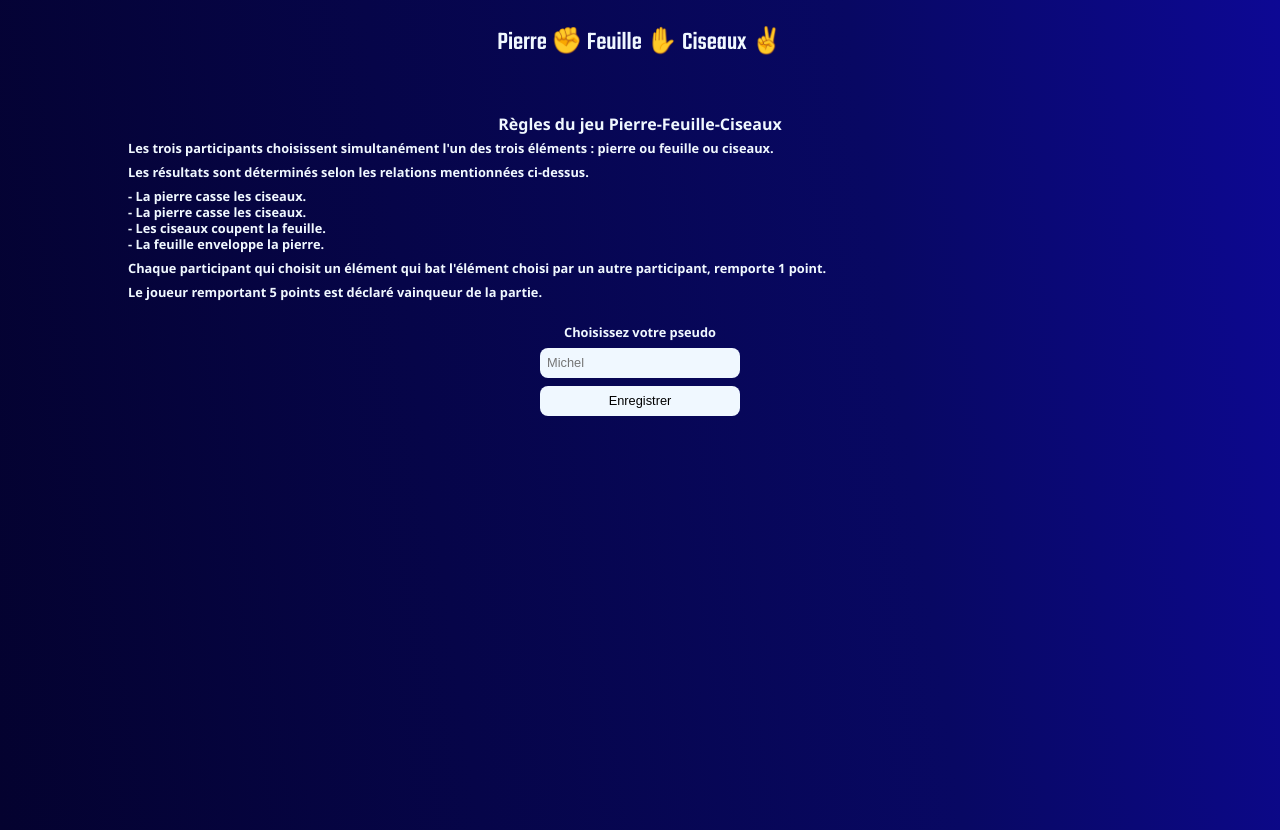
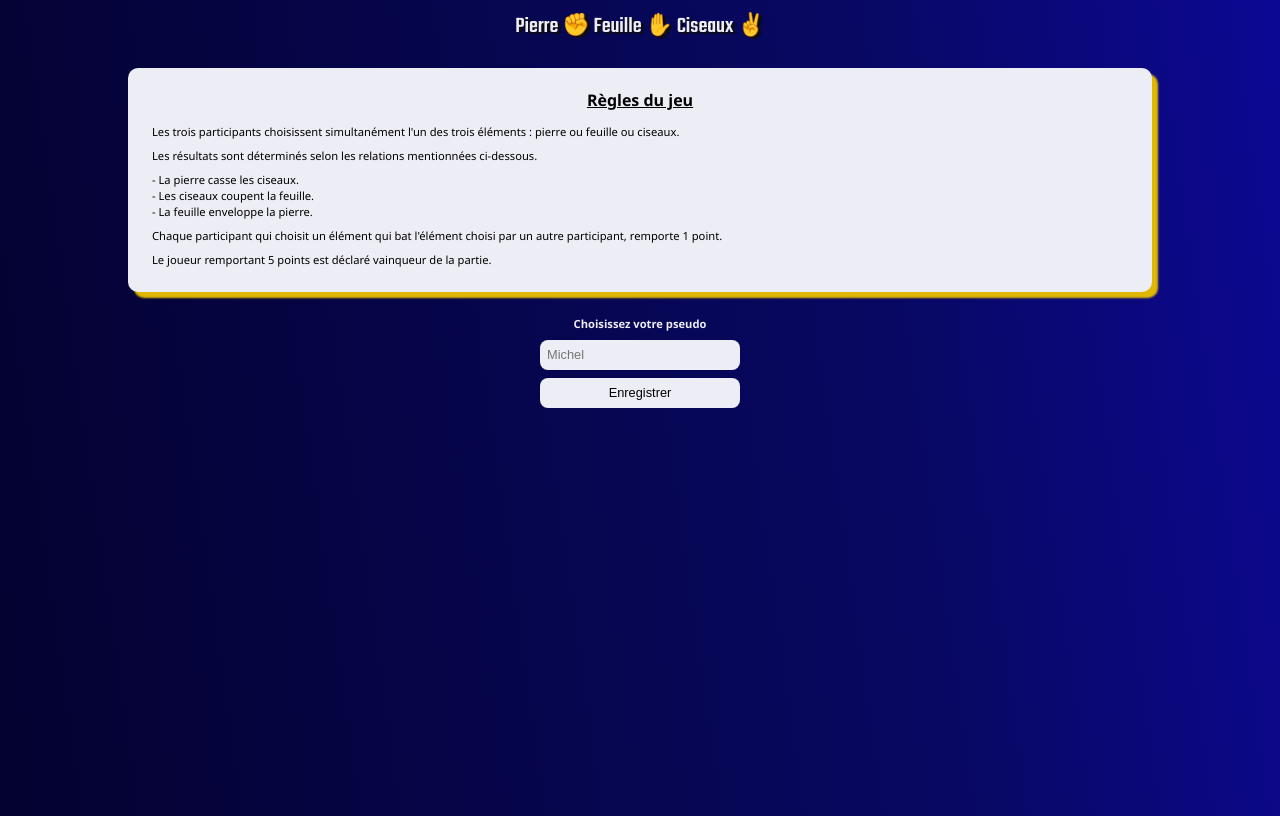
Before and after one commit to Jeremy-Nourri/pierre-feuille-ciseaux, a plain HTML site: page index.html in a window 1280 px wide. Drawn offline with Linux system fonts and the light colour scheme.

Commit message:
style: add container for the rules and set var css

```diff
--- a/choice/choice.js
+++ b/choice/choice.js
@@ -5,7 +5,7 @@ function getUserName() {
     console.log(pUserName);
     console.log(nickname);
     if (nickname && pUserName) {
-        pUserName.textContent = "Bienvenue, " + nickname + "!";
+        pUserName.textContent = nickname;
     } else {
         console.error("Le nom d'utilisateur n'est pas défini ou l'élément HTML n'a pas été trouvé.");
     }
--- a/choice/style-choice.css
+++ b/choice/style-choice.css
@@ -3,11 +3,13 @@
     margin: auto;
     padding: 20px;
     text-align: center;
-    background-color: rgb(223, 223, 223);
-    color: aliceblue;
+    background-color: rgb(213, 213, 213);
+    color: rgb(223, 226, 228);
     border-radius: 20px;
 
+
     & .container-choice-user__sub {
+        margin-top: 1rem;
         padding: 15px 0;
         & .sub__icon {
             font-size: 5rem;
--- a/global.css
+++ b/global.css
@@ -1,3 +1,8 @@
+:root {
+  --primary-text-color: rgb(237, 237, 246);
+  --container-bg-color: rgb(237, 237, 246);
+}
+
 body {
   background: linear-gradient(82deg, rgb(4, 2, 47) 0%, rgb(8, 8, 99) 69%, rgba(13,8,148,1) 100%);
   height: 100vh;
@@ -7,7 +12,7 @@ button {
   width: 200px;
   box-sizing: border-box;
   padding: 7px;
-  background-color: aliceblue;
+  background-color: var(--container-bg-color);
   border: none;
   border-radius: 8px;
   cursor: pointer;
@@ -21,7 +26,7 @@ input {
   width: 200px;
   box-sizing: border-box;
   padding: 7px;
-  background-color: aliceblue;
+  background-color: var(--container-bg-color);
   border: none;
   border-radius: 8px;
 }
@@ -34,20 +39,20 @@ input:focus {
 }
 
 header {
-  margin: 30px auto;
 
   & h1 {
+    margin-top: 1rem;
     font-family: "Teko";
     text-align: center;
-    color: aliceblue;
-    font-size: 1.6rem;
+    color: var(--primary-text-color);
+    font-size: 1.4rem;
+    text-shadow: rgb(14, 13, 13) 3px 2px 1px;
   }
 }
 
 h2 {
-  color: aliceblue;
   font-size: 1rem;
-  font-weight: 600;
+  font-weight: 700;
 }
 
 main {
@@ -55,6 +60,5 @@ main {
   height: 80vh;
   margin: auto;
   padding: 30px;
-  color: aliceblue;
   font-family: 'Segoe UI', Tahoma, Geneva, Verdana, sans-serif;
 }
--- a/index.html
+++ b/index.html
@@ -21,18 +21,20 @@
         <h1>Pierre ✊ Feuille ✋ Ciseaux ✌️</h1>
     </header>
     <main>
-        <h2>Règles du jeu Pierre-Feuille-Ciseaux<h2>
+        <article>
+            <h2>Règles du jeu</h2>
 
         <p>Les trois participants choisissent simultanément l'un des trois éléments : pierre ou feuille ou ciseaux.</p>
-        <p>Les résultats sont déterminés selon les relations mentionnées ci-dessus.</p>
+        <p>Les résultats sont déterminés selon les relations mentionnées ci-dessous.</p>
         <ul>
-            <li>- La pierre casse les ciseaux.</li>
             <li>- La pierre casse les ciseaux.</li>
             <li>- Les ciseaux coupent la feuille.</li>
             <li>- La feuille enveloppe la pierre.</li>
         </ul>
         <p>Chaque participant qui choisit un élément qui bat l'élément choisi par un autre participant, remporte 1 point.</p>
         <p>Le joueur remportant 5 points est déclaré vainqueur de la partie.</p>
+        </article>
+
 
         <form action="" class="index-form">
             <label for="name-user" class="index-form__label">Choisissez votre pseudo</label>
--- a/style-index.css
+++ b/style-index.css
@@ -1,12 +1,22 @@
 main {
+    & article {
+        padding: 1.5rem;
+        background-color: var(--container-bg-color);
+        box-shadow: rgb(224, 184, 3) 6px 6px 2px;
+        border-radius: 10px;
+    }
     & h2 {
+        margin-bottom: 1rem;
+        font-size: 1rem;
+        color: black;
         text-align: center;
+        text-decoration: underline;
+
     }
     & p, ul, label {
-        font-size: 0.8rem;
         margin-top: 0.5rem;
+        font-size: 0.7rem;
         line-height: 1rem;
-        text-align: left;
     }
 
     & form {
@@ -15,6 +25,11 @@ main {
         flex-direction: column;
         align-items: center;
 
+        & label {
+            color: var(--primary-text-color);
+            font-weight: 600;
+        }
+
         & input, button {
             font-size: 0.8rem;
             margin-top: 0.5rem;
```
